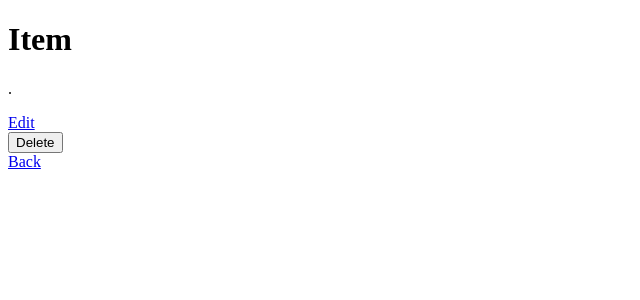
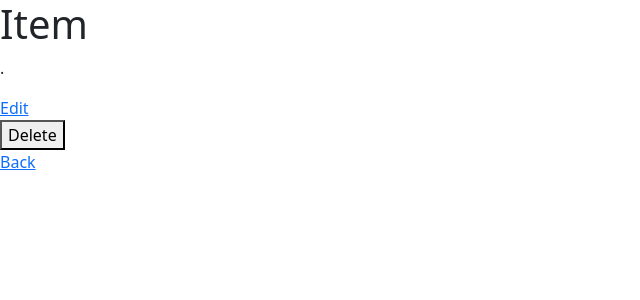
Before and after one commit to Julien-Savean/GreenVibes, a PHP site: template src/View/Item/show.html.twig in a window 1280 px wide. Shown: the top 300 px of the page, without its empty margins (0-640 px from the left). Run offline with PHP 8.4, Linux system fonts and the light colour scheme; the template is opened without the code that fills it, so the values that code supplies are empty; some libraries are stand-ins or nearby versions.

Commit message:
add layout, title and icon site

```diff
--- a/src/View/layout.html.twig
+++ b/src/View/layout.html.twig
@@ -4,16 +4,17 @@
     <meta charset="utf-8">
     <meta http-equiv="x-ua-compatible" content="ie=edge">
     <meta name="viewport" content="width=device-width, initial-scale=1">
-
-    <title>{% block title %}{% endblock %}</title>
-
+    <title>{% block title %}Green Vibes{% endblock %}</title>
+    <link href="https://cdn.jsdelivr.net/npm/bootstrap@5.1.3/dist/css/bootstrap.min.css" rel="stylesheet" integrity="sha384-1BmE4kWBq78iYhFldvKuhfTAU6auU8tT94WrHftjDbrCEXSU1oBoqyl2QvZ6jIW3" crossorigin="anonymous">
     <link rel="stylesheet" href="/assets/css/style.css">
     {% block stylesheet %}{% endblock %}
-    <link rel="icon" href="/assets/images/favicon.png">
+    <link rel="icon" href="/assets/images/icon2.png">
 </head>
 
 <body>
     {% block content %}{% endblock %}
+
+    <script src="https://cdn.jsdelivr.net/npm/bootstrap@5.1.3/dist/js/bootstrap.bundle.min.js" integrity="sha384-ka7Sk0Gln4gmtz2MlQnikT1wXgYsOg+OMhuP+IlRH9sENBO0LRn5q+8nbTov4+1p" crossorigin="anonymous"></script>
     {% block javascript %}{% endblock %}
 </body>
 </html>
```
Also changed, not shown: public/assets/images/icon.png (added), public/assets/images/icon2.png (added), 1 other file.
